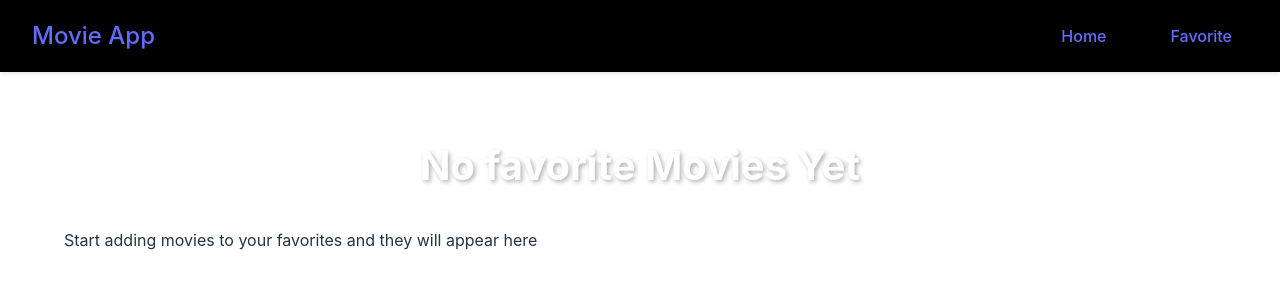
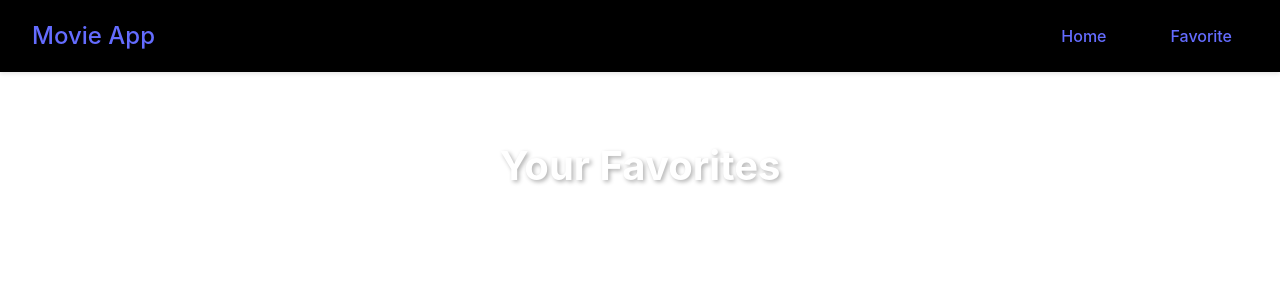
Before and after one commit to Saggywet/React-Tutorial, a React (Vite) app in the folder front end/: page /favorites in a window 1280 px wide. Shown: the top 300 px of the page. Built offline with nearby package versions, Linux system fonts and the light colour scheme.

Commit message:
Added Favoriting Feature

```diff
--- a/front end/src/App.jsx
+++ b/front end/src/App.jsx
@@ -3,10 +3,11 @@
 import Home from './pages/home'
 import Favorites from './pages/favorite'
 import NavBar from './components/NavBar'
+import { MovieProvider } from './context/MovieContext'
 
 function App() {
   return (
-    <div>
+    <MovieProvider>
       <NavBar></NavBar>
     <main className='main-content'>
       <Routes>
@@ -15,7 +16,7 @@
 
       </Routes>
     </main>
-    </div>
+    </MovieProvider>
   )
 }
 
--- a/front end/src/components/moviecard.jsx
+++ b/front end/src/components/moviecard.jsx
@@ -1,16 +1,21 @@
 import "../css/MovieCard.css"
+import { useMovieContext } from "../context/MovieContext";
 
 function MovieCard({movie}){
+    const {isFavorite, addToFavorites, removeFromFavorites} = useMovieContext() //able to grab values from another file by using this command, as long as its wrapping it
+    const favorite = isFavorite(movie.id)
 
-    function onFavoriteClick(){
-        alert("clicked")
+    function onFavoriteClick(e){
+        e.preventDefault()
+        if (favorite) removeFromFavorites(movie.id)
+        else addToFavorites(movie)
     }
 
     return <div className="movie-card">
         <div className="movie-poster">
             <img src={`https://image.tmdb.org/t/p/w500${movie.poster_path}`} alt={movie.title}/>
-            <button className="favorite-btn" onClick={onFavoriteClick}>
-            건
+            <button className={`favorite-btn ${favorite ? "active" : ""}`} onClick={onFavoriteClick}>
+            ♥
             </button>
         </div>
         <div className="movie-info">
--- /dev/null
+++ b/front end/src/context/MovieContext.jsx
@@ -0,0 +1,42 @@
+import { createContext,useState,useContext,useEffect } from "react";
+
+const MovieContext = createContext();
+
+export const useMovieContext = () => useContext(MovieContext);
+
+export const MovieProvider = ({children}) => {
+    const [favorites, setFavorites] = useState([])
+
+    useEffect(() => {
+        const storedFavs = localStorage.getItem("favorites")
+
+        if (storedFavs) setFavorites(JSON.parse(storedFavs))
+    }, [])
+
+    useEffect(() => {
+        localStorage.setItem('favorites', JSON.stringify(favorites))
+    }, [favorites]) //whenever favorites is updated, it is stored here
+
+    const addToFavorites = (movie) => {
+        setFavorites(prev => [...prev, movie])
+    }
+
+    const removeFromFavorites = (movieId) => {
+        setFavorites(prev => prev.filter(movie => movie.id !== movieId))
+    }
+
+    const isFavorite = (movieId) => {
+        return favorites.some(movie => movie.id === movieId)
+    }
+
+    const value = {
+        favorites,
+        addToFavorites,
+        removeFromFavorites,
+        isFavorite
+    }
+
+    return <MovieContext.Provider value={value}>
+        {children}
+    </MovieContext.Provider>
+} //provide state to any of the components that are wrapped around it
--- a/front end/src/pages/favorite.jsx
+++ b/front end/src/pages/favorite.jsx
@@ -1,6 +1,23 @@
 import "../css/Favorites.css"
+import { useMovieContext } from "../context/MovieContext"
+import MovieCard from "../components/moviecard";
 
 function Favorites(){
+    const {favorites} = useMovieContext();
+
+    if (favorites){
+        return(
+            <div className="favorites">
+                <h2>Your Favorites</h2>
+            <div className="movies-grid">
+            {favorites.map((movie) => (
+            (<MovieCard movie={movie} key={movie.id}/>)
+            ))}
+            </div>
+            </div>
+        );
+    }
+
 
     return <div className="favorites empty">
         <h2>No favorite Movies Yet</h2>
```
